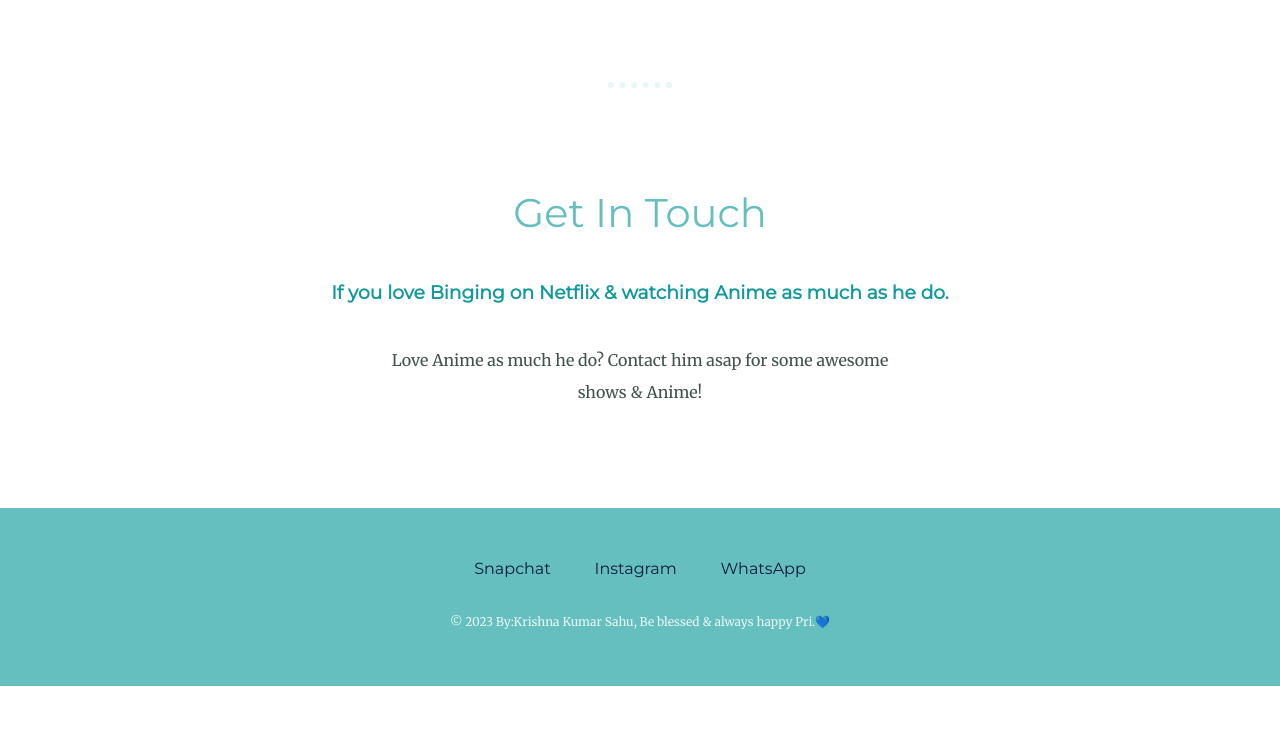
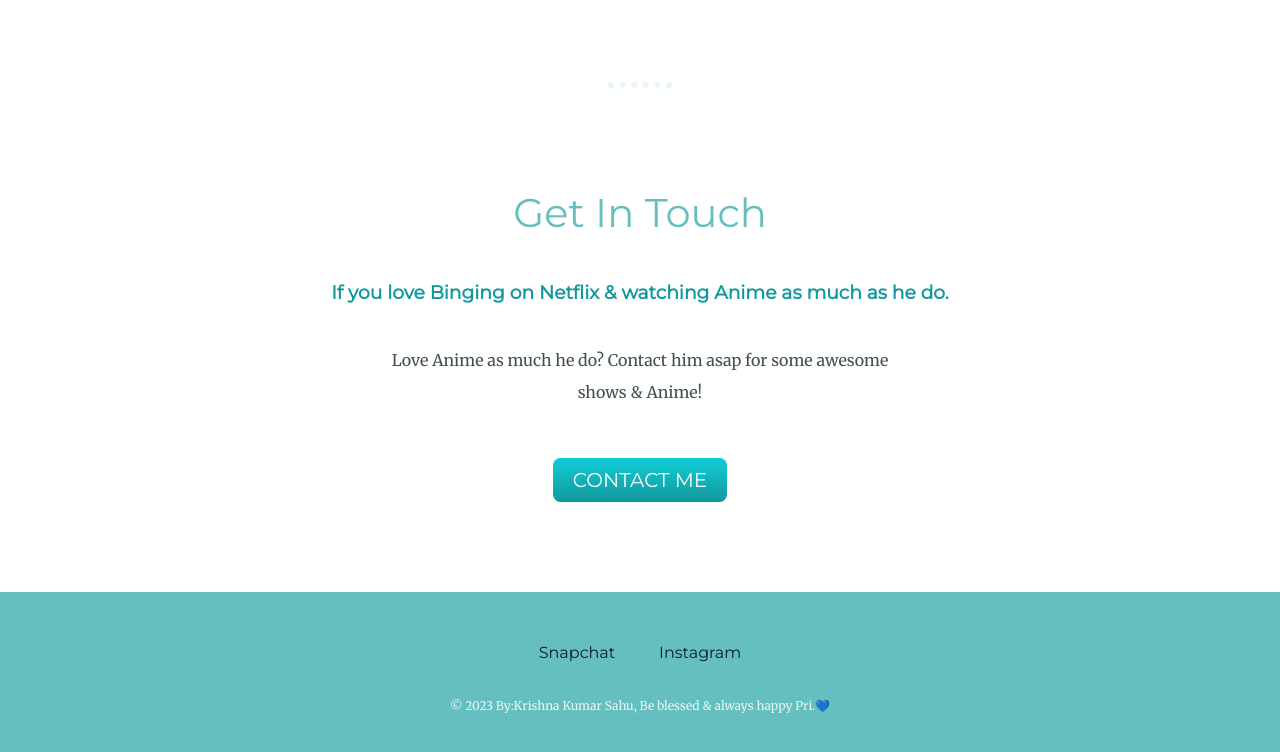
Before and after one commit to krishnasahu2380/Priyanshu, a plain HTML site: page index.html in a window 1280 px wide. Shown: the part 3857-4609 px from the top of the page. Before the commit the page ends 4543 px from the top, so only its background shows below. Drawn offline with Linux system fonts and the light colour scheme.

Commit message:
Update index.html

```diff
--- a/index.html
+++ b/index.html
@@ -42,7 +42,7 @@
       <h2>Get In Touch</h2>
       <h3>If you love Binging on Netflix & watching Anime as much as he do.</h3>
       <p class="contact-message">Love Anime as much he do? Contact him asap for some awesome shows & Anime!</p>
-
+      <a class="btn" href="https://wa.me/+919717799482">CONTACT ME</a>
     </div>
   </div>
 
@@ -50,7 +50,6 @@
   <div class="bottom-container">
     <a class="footer-link" href="https://www.snapchat.com/add/priyanshu.r23?share_id=SB6W8O1s72A&locale=en-US">Snapchat</a>
     <a class="footer-link" href="https://www.instagram.com/priyanshu.r23/">Instagram</a>
-    <a class="footer-link" href="https://wa.me/+919717799482">WhatsApp</a>
     <p class="copyright">© 2023 By:Krishna Kumar Sahu, Be blessed & always happy Pri.💙</p>
   </div>
 </body>
```
